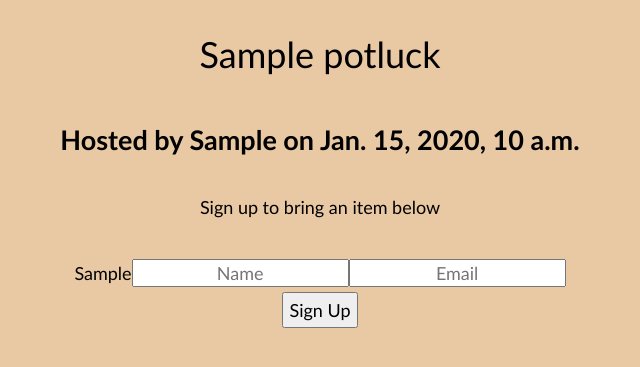
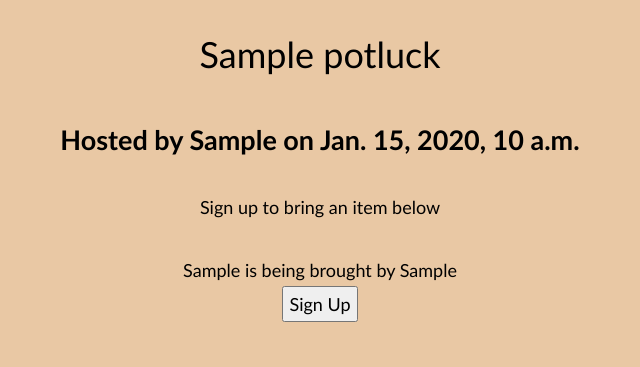
Before and after one commit to ethanbanez/potluck, a Django app: page /mainapp/potluck/1 in a window 1280 px wide. Shown: the top 367 px of the page, without its empty margins (320-960 px from the left). Run offline with Django 4.2, Linux system fonts and the light colour scheme; tables that the repository leaves empty hold one stand-in row (values such as "Sample post").

Commit message:
food sign ups are now looked up and displayed when viewing a potluck, once someone has signed up for a potluck, no one else can

```diff
--- a/potluck/mainapp/templates/pots/potluck.html
+++ b/potluck/mainapp/templates/pots/potluck.html
@@ -16,7 +16,11 @@
             {% csrf_token %}
             <ul id="flex-outer">
                 {% for it in items %}
-                <li>{{ it }}<input type="text" id="{{ it }}" name="{{ it }}" placeholder="Name"><input type="text" id="{{ it }}" name="{{ it }}" placeholder="Email"></li>
+                {% if it.contributor %}
+                <li>{{ it.item }} is being brought by {{ it.contributor }}</li>
+                {% else %}
+                <li>{{ it.item }}<input type="text" id="{{ it }}" name="{{ it }}" placeholder="Name"><input type="text" id="{{ it }}" name="{{ it }}" placeholder="Email"></li>
+                {% endif %}
                 {% endfor %}
                 <input id="submit" type="submit" value="Sign Up">
             </ul>
--- a/potluck/mainapp/views.py
+++ b/potluck/mainapp/views.py
@@ -74,9 +74,12 @@ def item_sign_up(request, potluck_id):
     items = Item.objects.filter(potluck__pk = potluck_id)
 
     for it in items:
-        p = people.pop(it.item)
-        it.contributor = p[0]
-        it.contributor_email = p[1]
-        it.save()
+        try:
+            p = people.pop(it.item)
+            it.contributor = p[0]
+            it.contributor_email = p[1]
+            it.save()
+        except KeyError:
+            pass
 
     return HttpResponseRedirect(reverse('mainapp:potlucks'))
```
